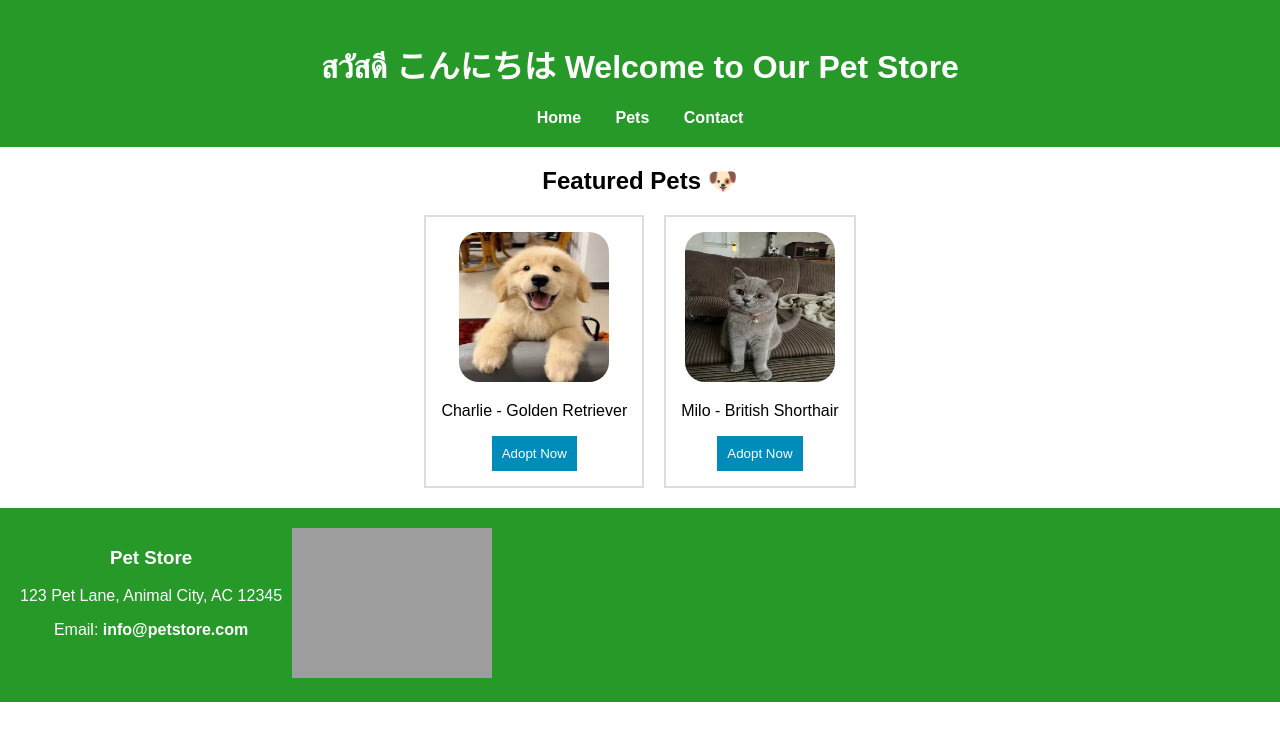
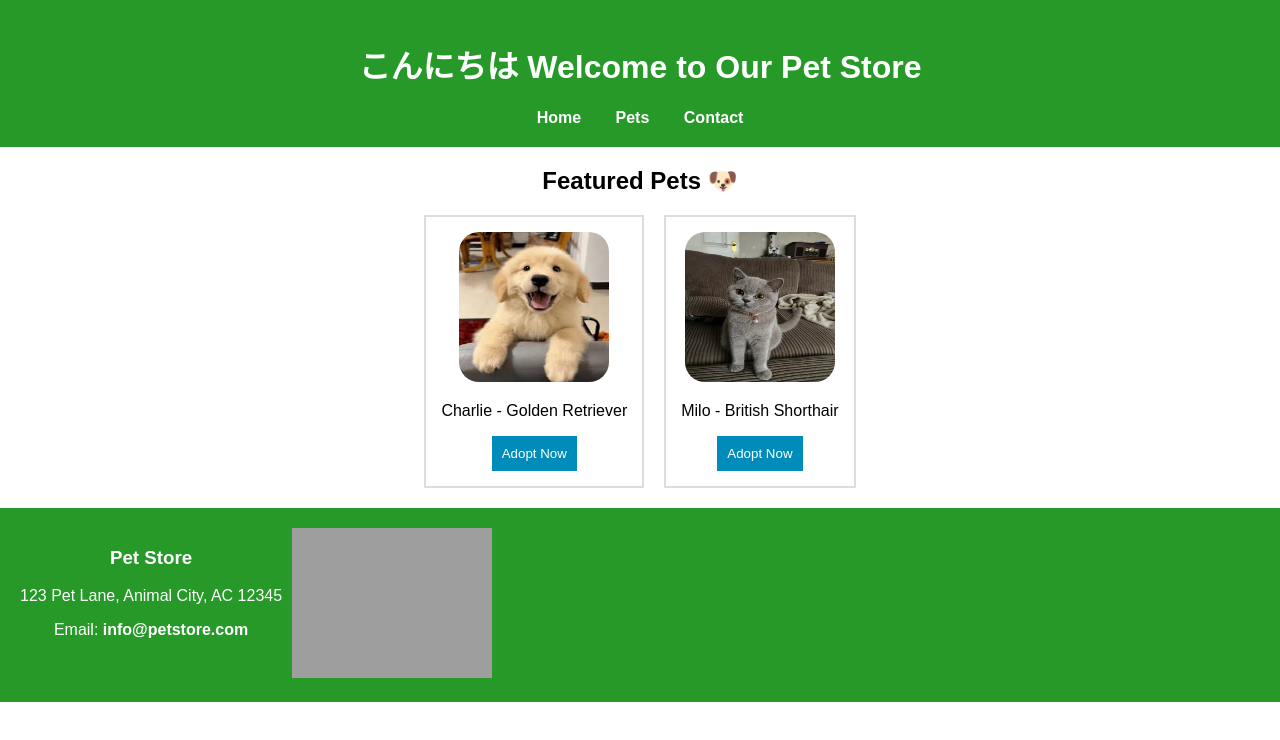
Before and after one commit to Thar244326/Thar244326.github.io, a plain HTML site: page petshop/index.html in a window 1280 px wide. Drawn offline with Linux system fonts and the light colour scheme; grey boxes are pictures that could not be loaded.

Commit message:
thai language removed

```diff
--- a/petshop/index.html
+++ b/petshop/index.html
@@ -10,7 +10,7 @@
 
 <body>
     <header>
-        <h1>สวัสดี こんにちは Welcome to Our Pet Store</h1>
+        <h1> こんにちは Welcome to Our Pet Store</h1>
         <nav>
             <a href="#">Home</a>
             <a href="#">Pets</a>
```
